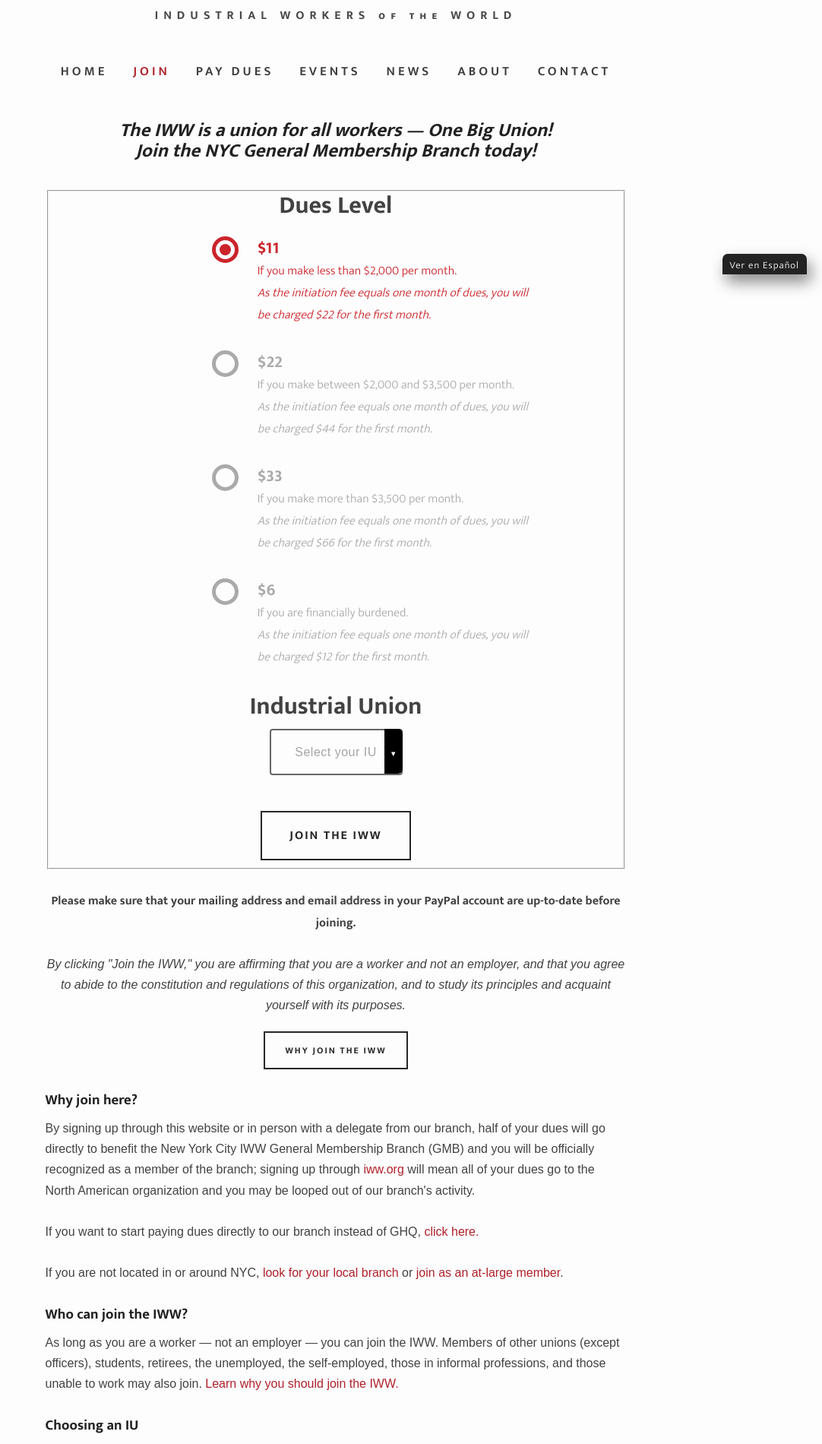
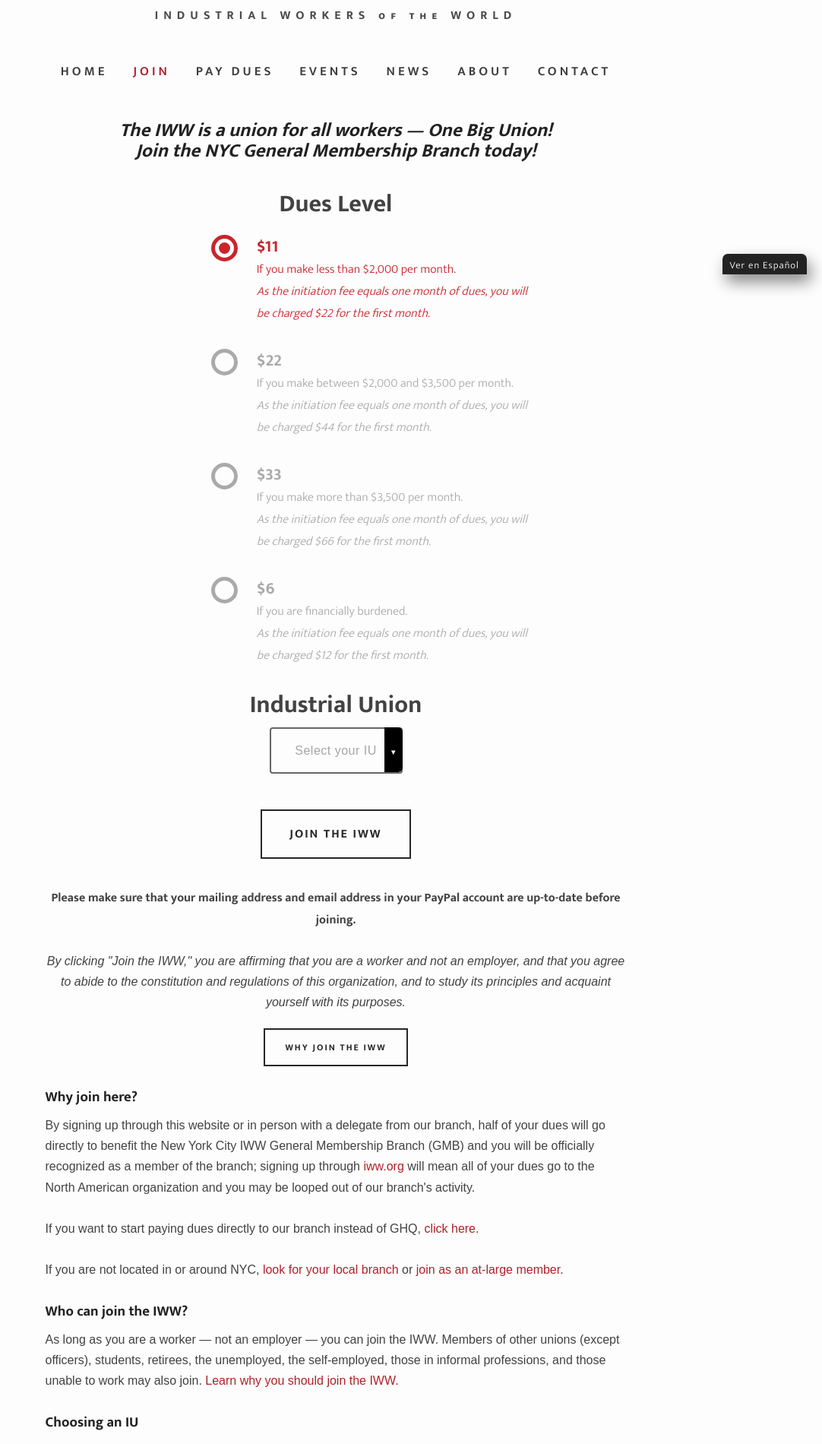
Before and after one commit to IWW-NYC-GMB/iww.nyc, a Jekyll site: the page built from join.html, in a window 1280 px wide. Shown: the part 539-2439 px from the top of the page at 76% size, without its empty margins (198-1280 px from the left). Built offline with Jekyll 4.4.1, drawn with Linux system fonts in a browser that asks for light colours; some web fonts are replaced.

Commit message:
Update join.html

```diff
--- a/join.html
+++ b/join.html
@@ -7,7 +7,7 @@
 <h3 style="text-align:center;font-weight:700;font-size:25px;"><em>The IWW is a union for all workers — One Big Union!<br>
 Join the NYC General Membership Branch today!</em></h3><br>
 <form action="https://www.paypal.com/cgi-bin/webscr" method="post" class="pp-sub join" onsubmit="setDues()">
-<fieldset disabled="disabled">
+<fieldset disabled="disabled" style="border:none;">
 <input type="hidden" name="custom" value="Joined">
 <input type="hidden" name="notify_url" value="https://wobblycity.us16.list-manage.com/subscribe/paypal-ipn?u=b5aacdc67328813578df54304&id=232e15e038">
 <input type="hidden" name="reattempt" value="1">
```
